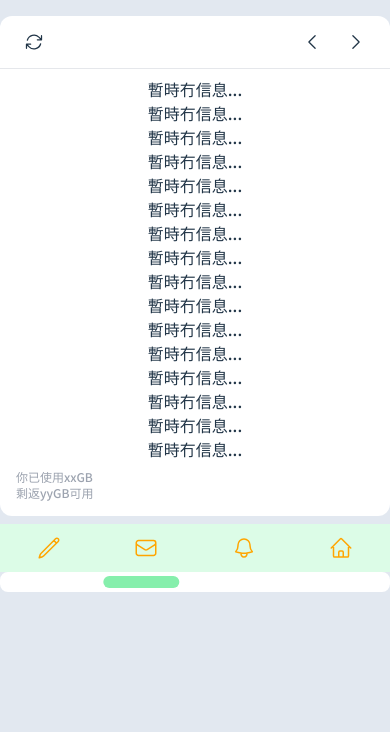
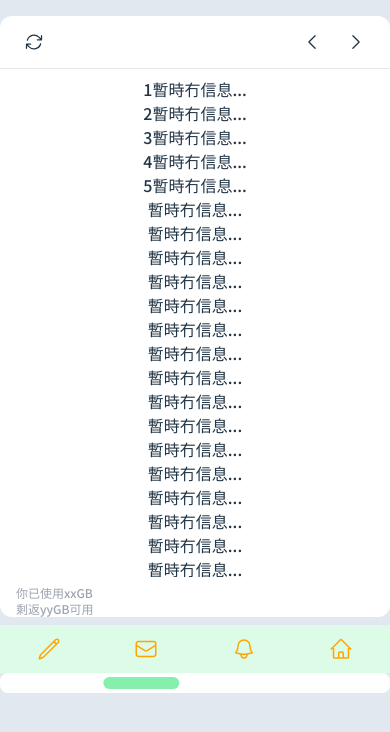
Before and after one commit to ardee222/Louhau-mail, a Svelte app in the folder my-app/: page / in a window 390 px wide. Shown: the top 732 px of the page. Built offline with nearby package versions, Linux system fonts and the light colour scheme.

Commit message:
Update App.svelte

```diff
--- a/my-app/src/App.svelte
+++ b/my-app/src/App.svelte
@@ -94,8 +94,8 @@
     </svg>
     <input class="bg-gray-500 p-2 focus:bg-white focus:border-b-4 border-blue-100" type="text" placeholder="搜尋郵件">
   </form>
-  <div class="md:translate-y-12 max-w-md w-screen max-h-[500px] h-full rounded-xl bg-white mb-2 pt-2">
-    <div class="flex place-content-between mb-2 mx-4 sticky top-0">
+  <div class="md:translate-y-12 max-w-md w-screen rounded-xl bg-white mb-2 pt-2 overflow-hidden">
+    <div class="flex place-content-between mb-2 mx-4 ">
       <div class="btn hover:bg-gray-200 duration p-2 rounded-full">
         <svg xmlns="http://www.w3.org/2000/svg" fill="none" viewBox="0 0 24 24" stroke-width="1.5" stroke="currentColor" class="w-5 h-5">
           <path stroke-linecap="round" stroke-linejoin="round" d="M16.023 9.348h4.992v-.001M2.985 19.644v-4.992m0 0h4.992m-4.993 0l3.181 3.183a8.25 8.25 0 0013.803-3.7M4.031 9.865a8.25 8.25 0 0113.803-3.7l3.181 3.182m0-4.991v4.99" />
@@ -114,8 +114,13 @@
         </div>
       </div>
     </div>
-    <hr class="sticky top-10">
-    <div class="flex flex-col h-96 my-2 justify-center items-center overflow-y-scroll">
+    <hr>
+    <div class="flex flex-col max-h-[500px] lg:max-h-[450px] h-full my-2 items-center overflow-y-scroll">
+      <div>1暫時冇信息...</div>
+      <div>2暫時冇信息...</div>
+      <div>3暫時冇信息...</div>
+      <div>4暫時冇信息...</div>
+      <div>5暫時冇信息...</div>
       <div>暫時冇信息...</div>
       <div>暫時冇信息...</div>
       <div>暫時冇信息...</div>
@@ -148,12 +153,7 @@
       <div>暫時冇信息...</div>
       <div>暫時冇信息...</div>
       <div>暫時冇信息...</div>
-      <div>暫時冇信息...</div>
-      <div>暫時冇信息...</div>
-      <div>暫時冇信息...</div>
-      <div>暫時冇信息...</div>
-      <div>暫時冇信息...</div>
-      <div>暫時冇信息...</div>
+      <div>last暫時冇信息...</div>
     </div>
     <div class="text-xs text-gray-400 mx-4">
       <div>你已使用xxGB</div>
@@ -163,7 +163,7 @@
   {/if}
   <!--writing mail-->
   {#if current_index === 0}
-  <div class="relative max-w-md w-screen max-h-[500px] h-full rounded-xl space-y-2 bg-white mb-2 p-4">
+  <div class="relative max-w-md w-screen max-h-[600px] lg:max-h-[500px] h-full rounded-xl space-y-2 bg-white mb-2 p-4">
     <form class="flex focus-within:text-blue-200">
       <div class="shrink-0">收件人(編號):</div>
       <input type="text">
```
